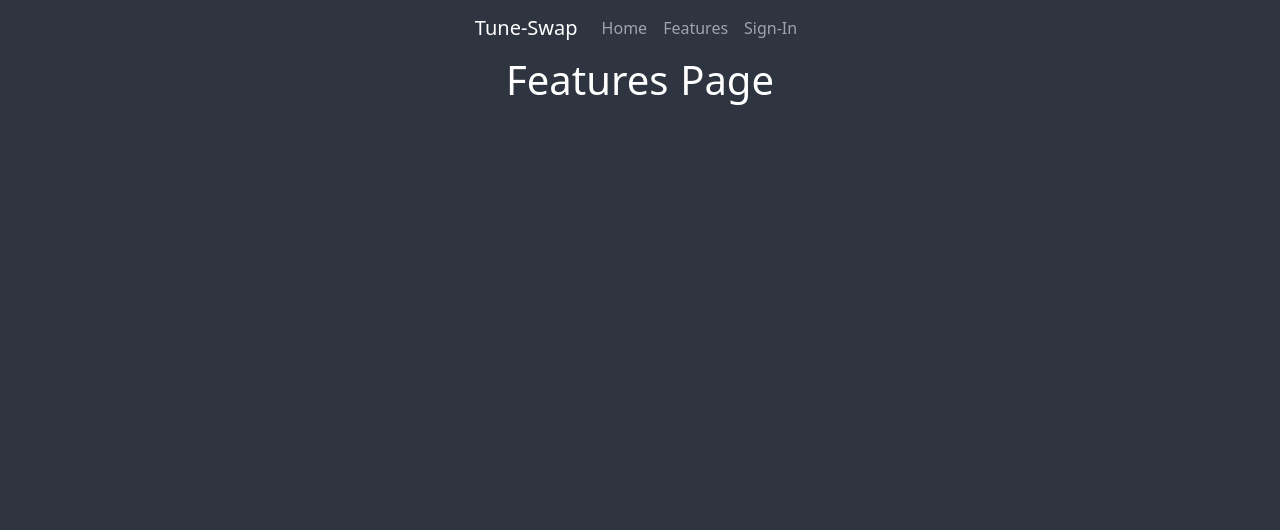
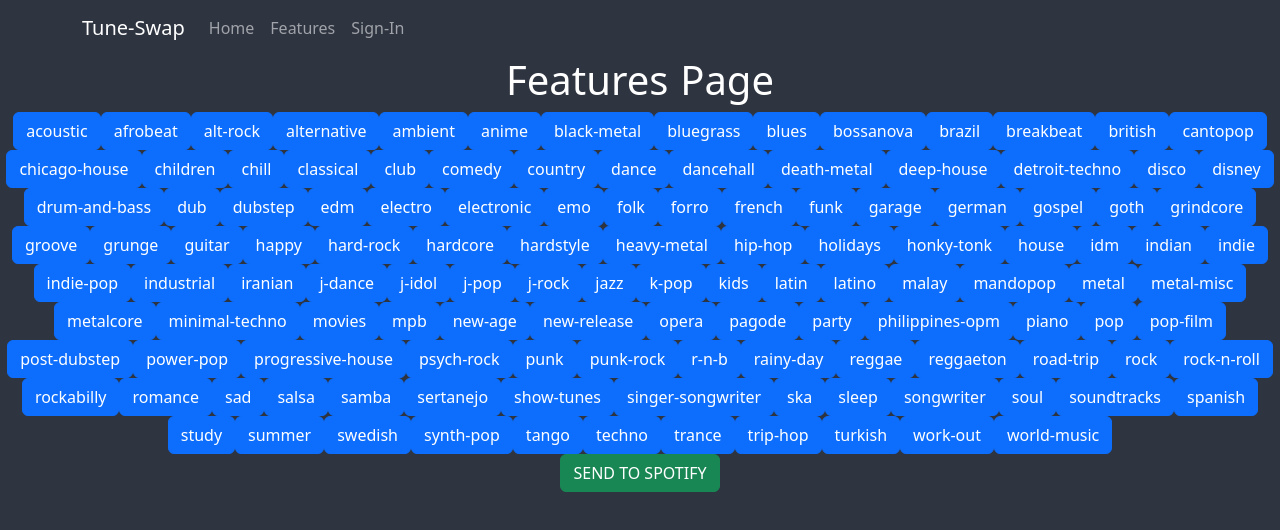
Before and after one commit to alanLherrera/tune-swap, a React (Create React App) app: page /features in a window 1280 px wide. Shown: the top 530 px of the page. Built offline with nearby package versions, Linux system fonts and the light colour scheme; no server answers.

Commit message:
app will now sign in to spotify, generate playlist by genre, and send to spotify account

```diff
--- a/src/App.css
+++ b/src/App.css
@@ -7,6 +7,7 @@
 
 .Nav {
   background-color: #2E3440 !important;
+  width: 100vw !important;
 }
 
 .navCard {
@@ -18,6 +19,14 @@
 
 .signIn {
   width: 100vw;
+}
+
+.logout {
+  color: #a0a3a9 !important;
+}
+
+.logout:hover {
+  color: rgba(255, 255, 255, 0.75) !important;
 }
 
 .cardTitle {
@@ -74,12 +83,15 @@ body {
 .container {
   /* width: 80%; */
   /* height: 700px; */
-  margin: 0 auto;
+  margin: auto !important;
   /* border: 10px solid var(--clr-dark); */
+  display: flex;
+  justify-content: space-around;
+  padding: auto !important;
 }
 
 .item {
-  width: 300px;
+  width: 33%;
   height: 150px;
   background-color: #4C566A;
   padding: 1em;
@@ -89,9 +101,3 @@ body {
   border: 3px solid var(--clr-accent);
   border-radius: 10px;
 }
-
-/* END OF BASE STYLES */
-.container {
-  display: flex;
-
-}
--- a/src/App.js
+++ b/src/App.js
@@ -12,9 +12,9 @@ function App() {
     <div className="App">
       <NavBar />
     <Routes>
-    <Route exact path="/*" element={<Home />}/>
     <Route exact path="/features" element={<Features />}/>
     <Route exact path="/sign-in" element={<SignIn/>}/>
+    <Route path="/*" element={<Home />}/>
     </Routes>
     </div>
     </BrowserRouter>
--- a/src/Features.js
+++ b/src/Features.js
@@ -1,3 +1,6 @@
+import { Button } from "react-bootstrap"
+
+
 function Features () {
 
     let genres = [
@@ -129,12 +132,43 @@ function Features () {
         "world-music"
     ]
 
+    function buttonClick (text) {
+        return async () => {
+            let selectedGenre = await fetch(`http://localhost:3000/generate?genre=${text}`, {
+                method: 'POST',
+                mode: 'cors',
+                headers: {
+                  'Access-Control-Allow-Origin':'*'
+                }
+              })
+              selectedGenre = await selectedGenre.json()
+            console.log(selectedGenre[0])
+            //map over array to display and style the songs going into playlist
+        }
+    }
+
+    async function send  () {
+        await fetch('http://localhost:3000/sender', {
+            method: 'POST',
+            mode: 'cors',
+            headers: {
+              'Access-Control-Allow-Origin':'*'
+            }
+        })
+    }
+
+    genres = genres.map((text) => {
+        return <Button onClick={buttonClick(text)}>{text}</Button>
+    })
 
     return(
         <>
+        <div>
             <h1>Features Page</h1>
+            <div>{genres}</div>
+            <Button variant='success' onClick={send}>SEND TO SPOTIFY</Button>
+        </div>
         </>
-
     )
 }
 
--- a/src/Home.js
+++ b/src/Home.js
@@ -1,6 +1,12 @@
-import { Navbar } from "react-bootstrap"
+import { useNavigate } from "react-router-dom";
 
 function Home () {
+    const navigate = useNavigate()
+
+    function handleClick() {
+    navigate("/features");
+    }
+
     return(
         <>
         <div className="header">
@@ -8,13 +14,11 @@ function Home () {
             <h2 className="short-desc">A playlist just for you</h2>
 
         </div>
-        <body>
         <div className="container" >
                <div className="item item-1">Welcome to Tune-Swap! here you can generate a playlist and copy it into your spotify account. Please Select a Genre to get started.</div>
-               <div className="item item-2"><button class="btn btn-success btn-lg btn" type="submit" onSubmit="">Button</button></div>
+               <div className="item item-2"><button className="btn btn-success btn-lg btn" type="submit" onClick={handleClick}>Button</button></div>
                <div className="item item-3">Music playlist logos</div>
             </div>
-        </body>
 
         </>
     )
--- a/src/NavBar.js
+++ b/src/NavBar.js
@@ -21,7 +21,7 @@ function logOut () {
     fetch('http://localhost:3000/api/isloggedin').then((response) => response.text()).then(res => {
       res = JSON.parse(res)
       if (res[0] === '1'){
-        setSignedIn(<><Nav.Link as={Link}>User: {res[1]}</Nav.Link><Button variant='sucess' onClick={logOut}>LogOut</Button></>)
+        setSignedIn(<><Nav.Link as={Link}>User: {res[1]}</Nav.Link><Button className='logout' variant='sucess' onClick={logOut}>LogOut</Button></>)
     }
   })
   }, [])
```
Also changed, not shown: back-end/index.js (+18 -5 lines).
